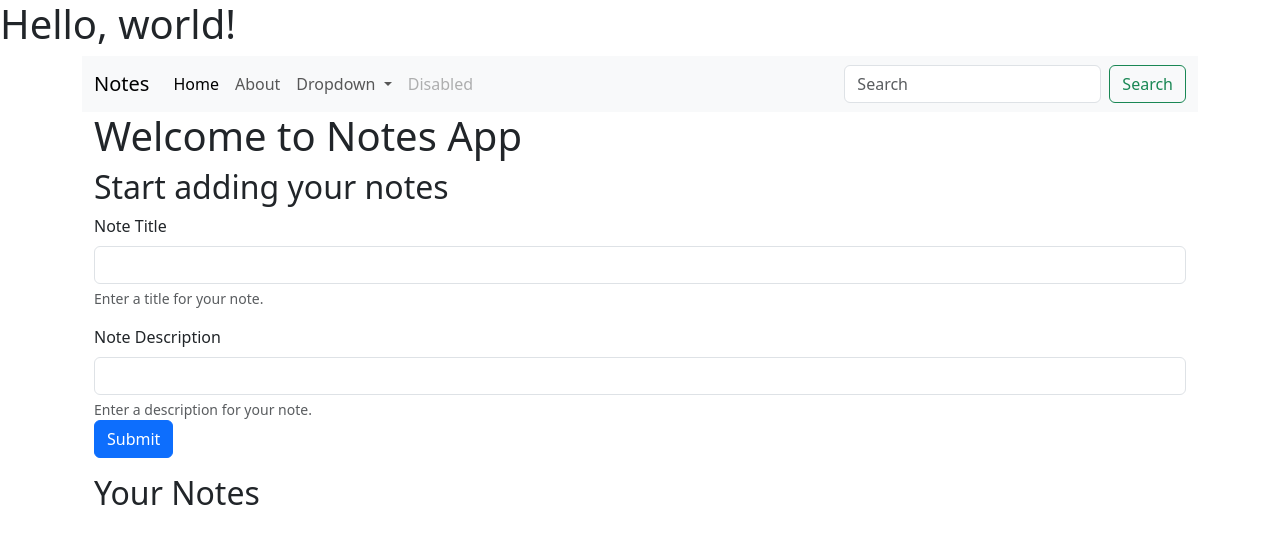
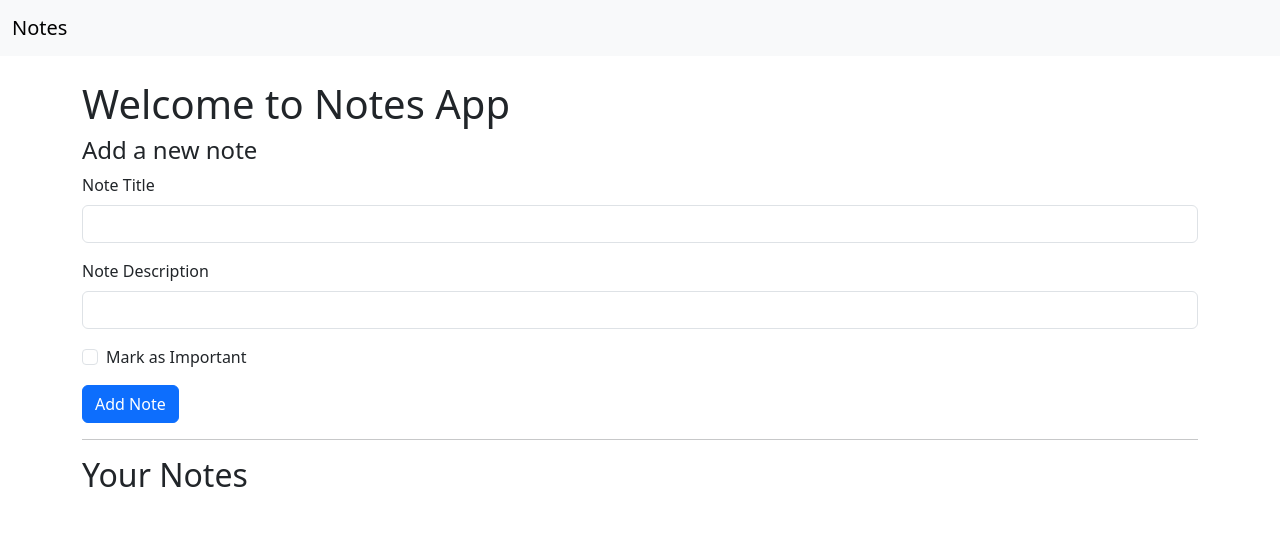
Before and after one commit to Ayushs135/Notes-app, a FastAPI app: page / in a window 1280 px wide. Shown: the top 544 px of the page. Run offline with FastAPI, Linux system fonts and the light colour scheme; data that the repository does not hold is empty.

Commit message:
Fixed home page

```diff
--- a/templates/index.html
+++ b/templates/index.html
@@ -3,75 +3,78 @@
 <head>
   <meta charset="utf-8">
   <meta name="viewport" content="width=device-width, initial-scale=1">
-    <title>Notes app</title>
-    <link href="https://cdn.jsdelivr.net/npm/bootstrap@5.3.8/dist/css/bootstrap.min.css" rel="stylesheet" integrity="sha384-sRIl4kxILFvY47J16cr9ZwB07vP4J8+LH7qKQnuqkuIAvNWLzeN8tE5YBujZqJLB" crossorigin="anonymous">
+  <title>Notes App</title>
+
+  <link href="https://cdn.jsdelivr.net/npm/bootstrap@5.3.8/dist/css/bootstrap.min.css" rel="stylesheet">
 </head>
+
 <body>
-    <h1>Hello, world!</h1>
-    <script src="https://cdn.jsdelivr.net/npm/bootstrap@5.3.8/dist/js/bootstrap.bundle.min.js" integrity="sha384-FKyoEForCGlyvwx9Hj09JcYn3nv7wiPVlz7YYwJrWVcXK/BmnVDxM+D2scQbITxI" crossorigin="anonymous"></script>
-    <div class="container">
+
+  <!-- NAVBAR -->
   <nav class="navbar navbar-expand-lg bg-body-tertiary">
     <div class="container-fluid">
       <a class="navbar-brand" href="#">Notes</a>
-    <button class="navbar-toggler" type="button" data-bs-toggle="collapse" data-bs-target="#navbarSupportedContent" aria-controls="navbarSupportedContent" aria-expanded="false" aria-label="Toggle navigation">
-      <span class="navbar-toggler-icon"></span>
-    </button>
-    <div class="collapse navbar-collapse" id="navbarSupportedContent">
-      <ul class="navbar-nav me-auto mb-2 mb-lg-0">
-        <li class="nav-item">
-          <a class="nav-link active" aria-current="page" href="#">Home</a>
-        </li>
-        <li class="nav-item">
-          <a class="nav-link" href="#">About</a>
-        </li>
-        <li class="nav-item dropdown">
-          <a class="nav-link dropdown-toggle" href="#" role="button" data-bs-toggle="dropdown" aria-expanded="false">
-            Dropdown
-          </a>
-          <ul class="dropdown-menu">
-            <li><a class="dropdown-item" href="#">Action</a></li>
-            <li><a class="dropdown-item" href="#">Another action</a></li>
-            <li><hr class="dropdown-divider"></li>
-            <li><a class="dropdown-item" href="#">Something else here</a></li>
-          </ul>
-        </li>
-        <li class="nav-item">
-          <a class="nav-link disabled" aria-disabled="true">Disabled</a>
-        </li>
-      </ul>
-      <form class="d-flex" role="search">
-        <input class="form-control me-2" type="search" placeholder="Search" aria-label="Search"/>
-        <button class="btn btn-outline-success" type="submit">Search</button>
-      </form>
-    </div>
     </div>
   </nav>
-<div class="container">
+
+  <div class="container mt-4">
+
+    <!-- FORM -->
     <h1>Welcome to Notes App</h1>
-    <h2>Start adding your notes</h2>
-    <form method = "post">
+    <h4>Add a new note</h4>
+
+    <form method="post">
+
       <div class="mb-3">
-    <label for="Title" class="form-label">Note Title</label>
-    <input type="text" class="form-control" id="Title" aria-describedby="titleHelp">
-    <div id="titleHelp" class="form-text">Enter a title for your note.</div>
+        <label class="form-label">Note Title</label>
+        <input type="text" class="form-control" name="title" required>
       </div>
+
       <div class="mb-3">
-    <label for="desc" class="form-label">Note Description</label>
-    <input type="text" class="form-control" id="desc" aria-describedby="descHelp">
-    <div id="descHelp" class="form-text">Enter a description for your note.</div>
-  <button type="submit" class="btn btn-primary">Submit</button>
+        <label class="form-label">Note Description</label>
+        <input type="text" class="form-control" name="desc" required>
+      </div>
+
+      <div class="form-check mb-3">
+        <input class="form-check-input" type="checkbox" name="important" id="important">
+        <label class="form-check-label" for="important">
+          Mark as Important
+        </label>
+      </div>
+
+      <button type="submit" class="btn btn-primary">Add Note</button>
+
     </form>
+
+    <hr>
+
+    <!-- NOTES DISPLAY -->
+    <h2>Your Notes</h2>
+
+    <div class="row">
+      {% for note in new_docs %}
+      <div class="col-md-4 mt-3">
+        <div class="card">
+          <div class="card-body">
+
+            <h5 class="card-title">{{ note.title }}</h5>
+            <p class="card-text">{{ note.desc }}</p>
+
+            {% if note.important %}
+              <span class="badge bg-danger">Important</span>
+            {% else %}
+              <span class="badge bg-secondary">Normal</span>
+            {% endif %}
+
           </div>
-    </div>
-    <div class="container">
-        <h2>Your Notes</h2>
-        {% for note in new_docs %}
-            <div class="card" style="width: 18rem;">
-                <div class="card-body">
-                    <li> <a href = "{{ note.id }}">{{ note.note }}</a> </li>
         </div>
       </div>
       {% endfor %}
     </div>
+
+  </div>
+
+  <script src="https://cdn.jsdelivr.net/npm/bootstrap@5.3.8/dist/js/bootstrap.bundle.min.js"></script>
+
 </body>
 </html>
```
Lines whose indentation alone changed are shown as unchanged.
